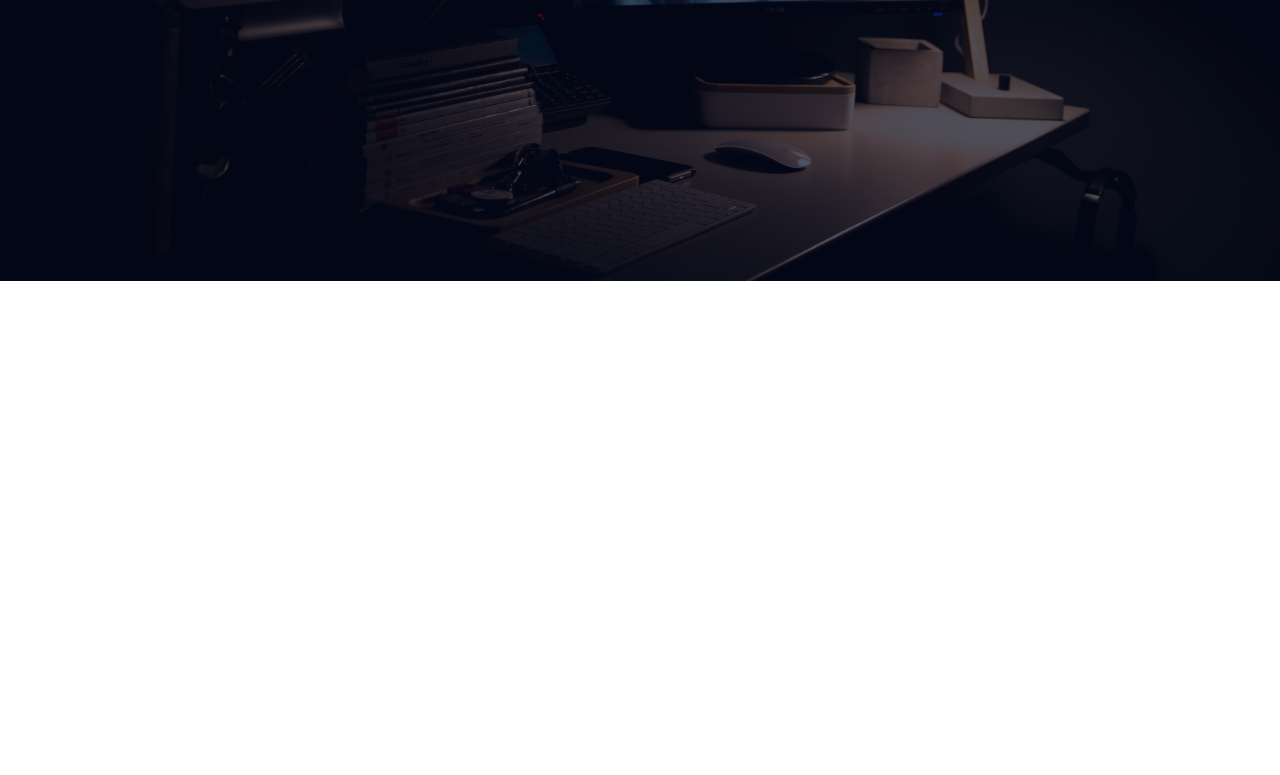
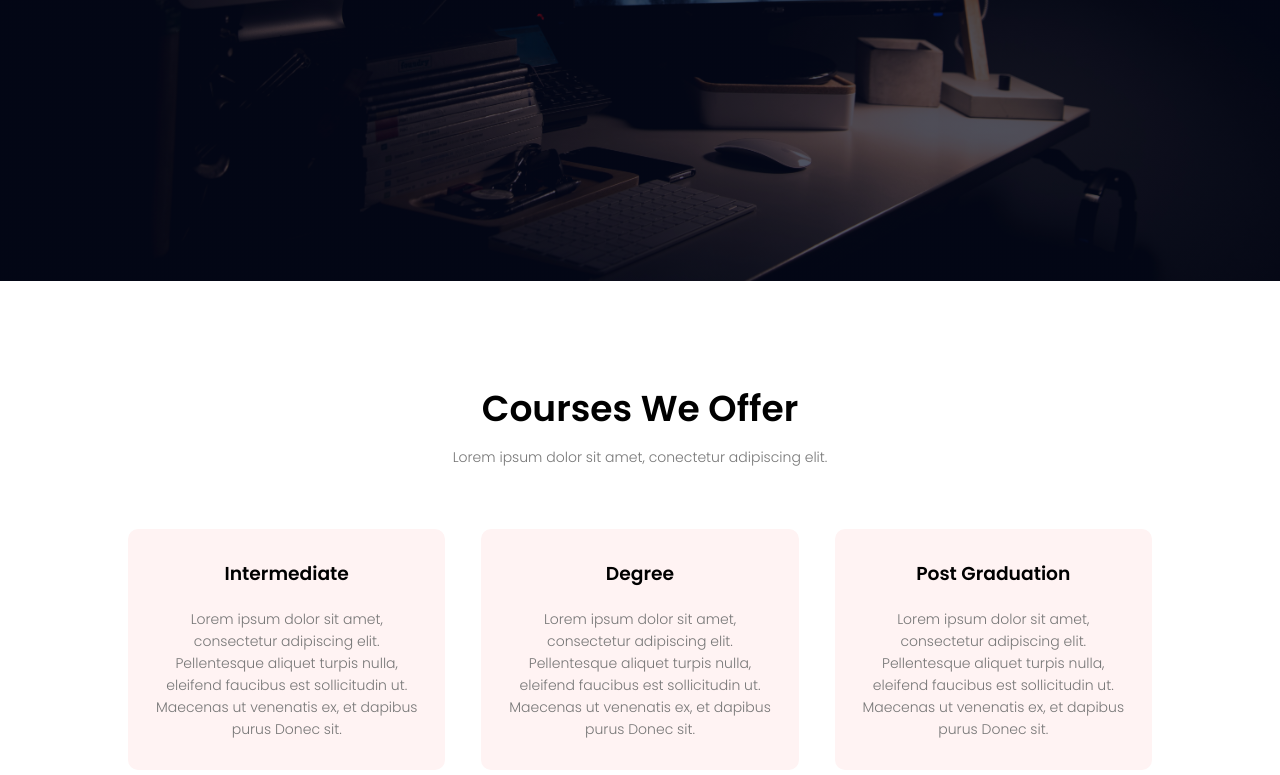
Before and after one commit to Israel-BfS/Lrning, a plain HTML site: page index.html in a window 1280 px wide. Shown: the part 519-1294 px from the top of the page. Before the commit the page ends 800 px from the top, so only its background shows below. Drawn offline with Linux system fonts and the light colour scheme.

Commit message:
fix side menu and adding course section

```diff
--- a/index.html
+++ b/index.html
@@ -14,8 +14,8 @@
     <section class="header">
         <nav>
             <a href="index.html"><img src="images/thelogo.png"></a>
-            <div class="nav-links">
-                <i class="fa fa-times-circle"></i>
+            <div class="nav-links" id="navLinks">
+                <i class="fa fa-times-circle" onclick="hidemenu()"></i>
                     <ul>
                         <li><a href="index.html">Home</a></li>
                         <li><a href="index.html">About</a></li>
@@ -24,7 +24,7 @@
                         <li><a href="index.html">Contact</a></li>
                     </ul>
             </div>
-            <i class="fa fa-bars"></i>
+            <i class="fa fa-bars" onclick="showmenu()"></i>
         </nav>
         <div class="text-box">
             <h1>World's Biggest University </h1>
@@ -33,6 +33,49 @@
         </div>
     </section>
 
+    <!------ Course ------>
+
+<section class="course">
+    <h1>Courses We Offer</h1>
+    <p>Lorem ipsum dolor sit amet, conectetur adipiscing elit.</p>
+
+    <div class="row">
+        <div class="course-col">
+            <h3>Intermediate</h3>
+            <p>Lorem ipsum dolor sit amet, consectetur adipiscing elit.
+            Pellentesque aliquet turpis nulla, eleifend faucibus est
+            sollicitudin ut. Maecenas ut venenatis ex, et dapibus purus
+            Donec sit.</p>
+        </div>
+        <div class="course-col">
+            <h3>Degree</h3>
+            <p>Lorem ipsum dolor sit amet, consectetur adipiscing elit.
+            Pellentesque aliquet turpis nulla, eleifend faucibus est
+            sollicitudin ut. Maecenas ut venenatis ex, et dapibus purus
+            Donec sit.</p>
+        </div>
+        <div class="course-col">
+            <h3>Post Graduation</h3>
+            <p>Lorem ipsum dolor sit amet, consectetur adipiscing elit.
+            Pellentesque aliquet turpis nulla, eleifend faucibus est
+            sollicitudin ut. Maecenas ut venenatis ex, et dapibus purus
+            Donec sit.</p>
+        </div>
+    </div>
+</section>
+
+    <!------JavaSCript for Toggle Menu------>
+    <script>
+
+        var navLinks = document.getElementById("navLinks");
+        function showmenu(){
+            navLinks.style.right = "0";
+        }
+        function hidemenu(){
+            navLinks.style.right = "-200px";
+        }
+
+    </script>
 
 </body>
 </html>
--- a/style.css
+++ b/style.css
@@ -76,8 +76,8 @@ nav img{
     cursor: pointer;
 }
 .hero-btn:hover{
-    border: 1px solid #36f446;
-    background: #36f446;
+    border: 1px solid #5236f4;
+    background: #5236f4;
     transition: 1s;
 }
 
@@ -98,15 +98,68 @@ nav .fa{
         height: 100vh;
         width: 200px;
         top: 0;
-        right: 0;
+        right: -200px;
         text-align: left;
         z-index: 2;
+        transition: 1s;
     }
-    nav.fa{
+    nav .fa{
         display: block;
         color: #fff;
         margin: 10px;
         font-size: 22px;
         cursor: pointer;
     }
+    .nav-links ul{
+        padding: 30px;
+    }
 }
+
+/*------ Course -----*/
+
+.course{
+    width: 80%;
+    margin: auto;
+    text-align: center;
+    padding-top: 100px;
+}
+h1{
+    font-size: 36px;
+    font-weight: 600;
+}
+
+p{
+    color: #777;
+    font-size: 14px;
+    font-weight: 300;
+    line-height: 22px;
+    padding: 10px;
+}
+
+.row{
+    margin-top: 5%;
+    display: flex;
+    justify-content: space-between;
+}
+.course-col{
+    flex-basis: 31%;
+    background: #fff3f3;
+    border-radius: 10px;
+    margin-bottom: 5px;
+    padding: 20px 12px;
+    box-sizing: border-box;
+    transition: 0.5s;
+}
+h3{
+    text-align: center;
+    font-weight: 600;
+    margin: 10px 0;
+}
+.course-col:hover{
+    box-shadow: 0 0 20px 0px rgba(0,0,0,0.2);
+}
+@media(max-width: 700px){
+    .row{
+        flex-direction: column;
+    }
+}
```
